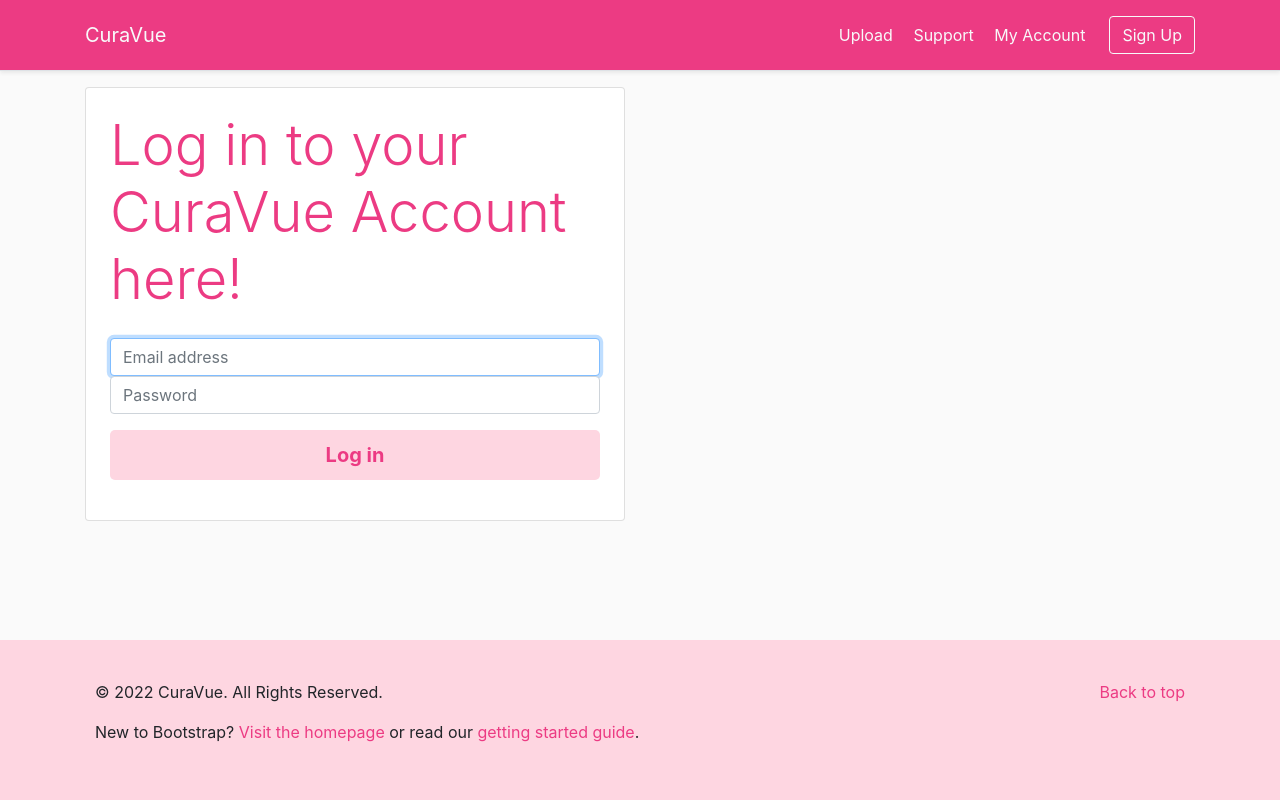
After one commit to Aarjav0210/breast-cancer-detection, a Flask app: page /login in a window 1280 px wide. The commit adds this page. Run offline with Flask 2, Linux system fonts and the light colour scheme; some libraries are stand-ins or nearby versions.

Commit message:
Add cockroachdb integration and basic sign up

```diff
--- a/app.py
+++ b/app.py
@@ -1,12 +1,15 @@
 import os
+import psycopg2
 from urllib import response
 from flask import Flask, request, render_template, redirect, url_for
 from werkzeug.utils import secure_filename
+from werkzeug.security import generate_password_hash, check_password_hash
 from datetime import datetime
 from script import process_csv
 from sendgrid import SendGridAPIClient
 from sendgrid.helpers.mail import *
 from dotenv import load_dotenv
+
 
 load_dotenv()
 
@@ -15,6 +18,18 @@ ALLOWED_EXTENSIONS = set(['csv'])
 def allowed_file(filename):
     return '.' in filename and \
         filename.rsplit('.', 1)[1].lower() in ALLOWED_EXTENSIONS
+
+
+conn = psycopg2.connect(os.getenv("DATABASE_URL"))
+
+logged_in = False
+
+with conn.cursor() as cur:
+    cur.execute("SELECT now()")
+    res = cur.fetchall()
+    conn.commit()
+    print(res)
+
 
 def create_app():
     app = Flask(__name__)
@@ -65,4 +80,41 @@ def create_app():
         return render_template('support.html')
 
 
+    @app.route('/login', methods=['GET', 'POST'])
+    def login():
+        if request.method == 'POST':
+            # email = request.form.get('inputEmail')
+            # with conn.cursor() as cur:
+            #     selectstatement = '''SELECT * FROM user_data Where "email" = %s'''
+            #     password_hash = cur.execute(selectstatement, (email,))
+            #     conn.commit()
+            #     print(password_hash)
+            # if check_password_hash(password_hash, request.form.get('inputPassword')):
+                logged_in = True
+                return redirect(url_for('index'))
+
+        return render_template('login.html')
+
+    @app.route('/signup', methods=['GET', 'POST'])
+    def signup():
+        if request.method == 'POST':
+            name = request.form.get('inputName')
+            email = request.form.get('inputEmail')
+            password_hash = generate_password_hash(request.form.get('inputPassword'))
+
+            with conn.cursor() as cur:
+                try:
+                    cur.execute("INSERT INTO user_data (email, name, password) VALUES(%s, %s, %s)", (email, name, password_hash))
+                    conn.commit()
+                    cur.execute("SELECT * FROM user_data")
+                    res = cur.fetchall()
+                    conn.commit()
+                    print(res)
+                    logged_in = True
+                except Exception as e:
+                    print("This user already exists")
+
+        return render_template('signup.html')
+
+
     return app
--- a/requirements.txt
+++ b/requirements.txt
@@ -8,6 +8,7 @@ itsdangerous==2.1.2
 Jinja2==3.1.2
 MarkupSafe==2.1.1
 numpy==1.23.3
+psycopg2-binary==2.9.3
 PyJWT==2.5.0
 python-dotenv==0.21.0
 python-http-client==3.3.7
--- a/static/style.css
+++ b/static/style.css
@@ -99,6 +99,12 @@ h1{
   border-radius: 10px;
 }
 
+#accountcard {
+  margin: 0 auto; /* Added */
+  float: none; /* Added */
+  margin-bottom: 10px; /* Added */
+}
+
 
 .about-me-text p {
   font-size: 20px;
--- /dev/null
+++ b/templates/login.html
@@ -0,0 +1,50 @@
+<head>
+    <meta charset="UTF-8">
+    <meta http-equiv="X-UA-Compatible" content="IE=edge">
+    <meta name="viewport" content="width=device-width, initial-scale=1.0">
+    <title>CuraVue</title>
+    <link rel="stylesheet" href="https://cdn.jsdelivr.net/npm/bootstrap@4.1.3/dist/css/bootstrap.min.css" integrity="sha384-MCw98/SFnGE8fJT3GXwEOngsV7Zt27NXFoaoApmYm81iuXoPkFOJwJ8ERdknLPMO" crossorigin="anonymous">
+    <link href="{{ url_for('static', filename='style.css')}}" rel="stylesheet" type="text/css" />
+  </head>
+
+  <body style="background-color:#FAFAFA">
+    <div class="p-3 px-md-4 mb-3 border-bottom shadow-sm" id="navbar">
+      <div class="container d-flex flex-column flex-md-row align-items-center">
+        <h5 class="my-0 mr-md-auto font-weight-normal text-light"><a class="text-light" href="/">CuraVue</a></h5>
+        <nav class="my-2 my-md-0 mr-md-3">
+          <a class="p-2 text-light" href="/upload">Upload</a>
+          <a class="p-2 text-light" href="/">Support</a>
+          <a class="p-2 text-light" href="/">My Account</a>
+        </nav>
+        <a class="btn btn-outline-light" href="/signup">Sign Up</a>
+      </div>
+    </div>
+
+    <main>
+      <div class="container">
+        <div class="row">
+          <div class="col-6">
+            <div id="accountcard" class="card p-4 align-self-center">
+              <form method="POST" class="form-signin">
+                <h1 class="mb-4 display-4 ">Log in to your CuraVue Account here!</h1>
+                <label for="inputEmail" class="sr-only">Email address</label>
+                <input type="email" id="inputEmail" class="form-control" placeholder="Email address" required="" autofocus="">
+                <label for="inputPassword" class="sr-only">Password</label>
+                <input type="password" id="inputPassword" class="form-control" placeholder="Password" required="">
+                <button id="fullbtn" class="btn btn-lg btn-primary btn-block mt-3" type="submit">Log in</button>
+              </form>
+            </div>
+          </div>
+        </div>
+      </div>
+    </main>
+    <footer class="footer">
+      <div class="container">
+        <p class="float-right">
+          <a style="color: #EC3B83;" href="#">Back to top</a>
+        </p>
+        <p>&copy; 2022 CuraVue. All Rights Reserved.</p>
+        <p>New to Bootstrap? <a style="color: #EC3B83;" href="">Visit the homepage</a> or read our <a style="color: #EC3B83;" href="">getting started guide</a>.</p>
+      </div>
+    </footer>
+  </body>
--- a/templates/my_account.html
+++ b/templates/my_account.html
@@ -5,7 +5,7 @@
   <meta charset="UTF-8">
   <meta http-equiv="X-UA-Compatible" content="IE=edge">
   <meta name="viewport" content="width=device-width, initial-scale=1.0">
-  <title>Femilina</title>
+  <title>CuraVue</title>
   <link rel="stylesheet" href="https://cdnjs.cloudflare.com/ajax/libs/font-awesome/5.15.3/css/all.min.css">
   <link href="style.css" rel="stylesheet" type="text/css" />
 </head>
--- a/templates/results.html
+++ b/templates/results.html
@@ -2,7 +2,7 @@
   <meta charset="UTF-8">
   <meta http-equiv="X-UA-Compatible" content="IE=edge">
   <meta name="viewport" content="width=device-width, initial-scale=1.0">
-  <title>Femilina</title>
+  <title>CuraVue</title>
   <link rel="stylesheet" href="https://cdn.jsdelivr.net/npm/bootstrap@4.1.3/dist/css/bootstrap.min.css" integrity="sha384-MCw98/SFnGE8fJT3GXwEOngsV7Zt27NXFoaoApmYm81iuXoPkFOJwJ8ERdknLPMO" crossorigin="anonymous">
   <link href="{{ url_for('static', filename='style.css')}}" rel="stylesheet" type="text/css" />
 </head>
```
Also changed, not shown: templates/signup.html (added, +52 -0 lines).
